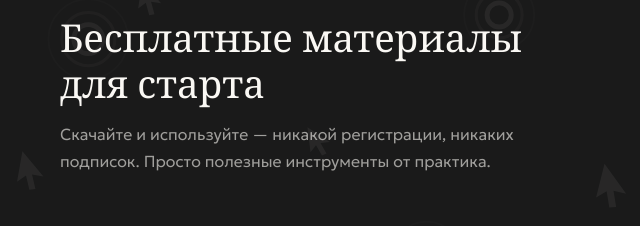
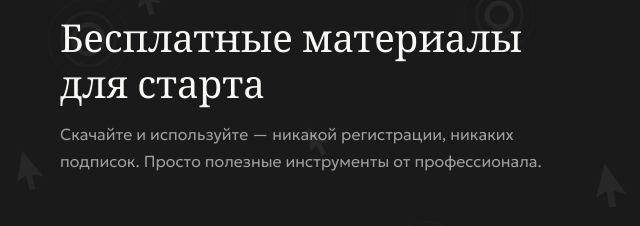
Before and after one commit to zahaand/elena-ads, a plain HTML site: page index.html in a window 1280 px wide. Shown: the part 5676-5902 px from the top of the page, 20-660 px from the left. Drawn offline with nearby package versions, Linux system fonts and the light colour scheme.

Commit message:
Update text from 'практика' to 'профессионала'

```diff
--- a/index.html
+++ b/index.html
@@ -1552,7 +1552,7 @@
   <h2 class="section-title fade-in">Бесплатные материалы для старта</h2>
   <p class="section-sub fade-in">
     Скачайте и используйте — никакой регистрации, никаких подписок.
-    Просто полезные инструменты от практика.
+    Просто полезные инструменты от профессионала.
   </p>
 
   <div class="bonus-grid fade-in">
```
